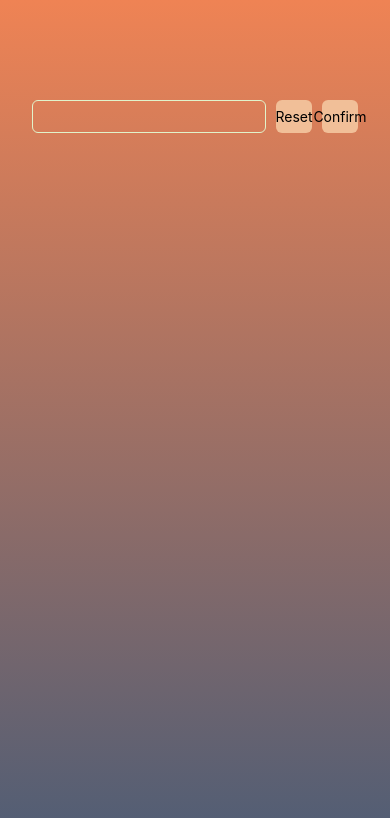
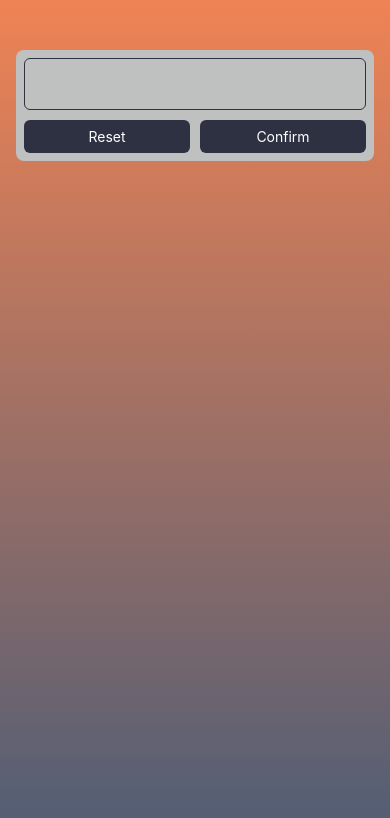
Before and after one commit to TheHolographicP/RNCourse-Exercise2, a React Native app: screen / in a window 390 px wide. Shown: the top 818 px of the page. Built offline with nearby package versions, Linux system fonts and the light colour scheme.

Commit message:
Restyle start game screen;

```diff
--- a/components/PrimaryButton.tsx
+++ b/components/PrimaryButton.tsx
@@ -18,17 +18,19 @@ function PrimaryButton({displayText, callOnPress, style}: PrimaryButtonProps) {
 
 const styles = StyleSheet.create({
     addGoalButton: {
-        backgroundColor:"#F1BF98",
+        backgroundColor:"#2D3142",
         borderRadius: 6,
-        padding: 8
+        padding: 8,
+
     },
     addGoalButtonPressed: {
-        backgroundColor:"#b18d72",
+        backgroundColor:"#373b50",
         borderRadius: 6,
         padding: 8
     },
     text: {
-        alignSelf: 'center'
+        alignSelf: 'center',
+        color: 'white'
     }
 });
 
--- a/screens/StartGameScreen.tsx
+++ b/screens/StartGameScreen.tsx
@@ -20,6 +20,7 @@ function StartGameScreen() {
     }
 
     return (
+        <View>
             <View style={styles.inputContainer}>
                 <TextInput
                     style={styles.targetInput}
@@ -30,31 +31,39 @@ function StartGameScreen() {
                     keyboardType='number-pad'
 
                 />
-
+                <View style={styles.buttonContainer}>
                     <PrimaryButton callOnPress={handleReset} displayText='Reset' style={styles.button}/>
                     <PrimaryButton callOnPress={handleReset} displayText='Confirm' style={styles.button}/>
+                </View>
+            </View>
         </View>
     )
 }
 
 const styles = StyleSheet.create({
     inputContainer: {
-        paddingTop:50,
-        paddingHorizontal:16,
+        flexDirection: 'column',
+        gap:10,
+        backgroundColor:'#BFC0C0',
+        padding:8,
+        borderRadius:8
+    },
+    buttonContainer: {
         flexDirection: 'row',
         alignItems: 'stretch',
-        gap:10
+        gap:10,
     },
     button:{
         flex:1
     },
     targetInput:{
-        flex:1,
         borderWidth: 1,
         borderRadius: 6,
         padding:7,
-        borderColor: '#E1F4CB',
-        color: 'white'
+        borderColor: '#2D3142',
+        color: 'white',
+        fontSize:30,
+        textAlign: 'center'
     },
 });
 
```
Lines whose indentation alone changed are shown as unchanged.
